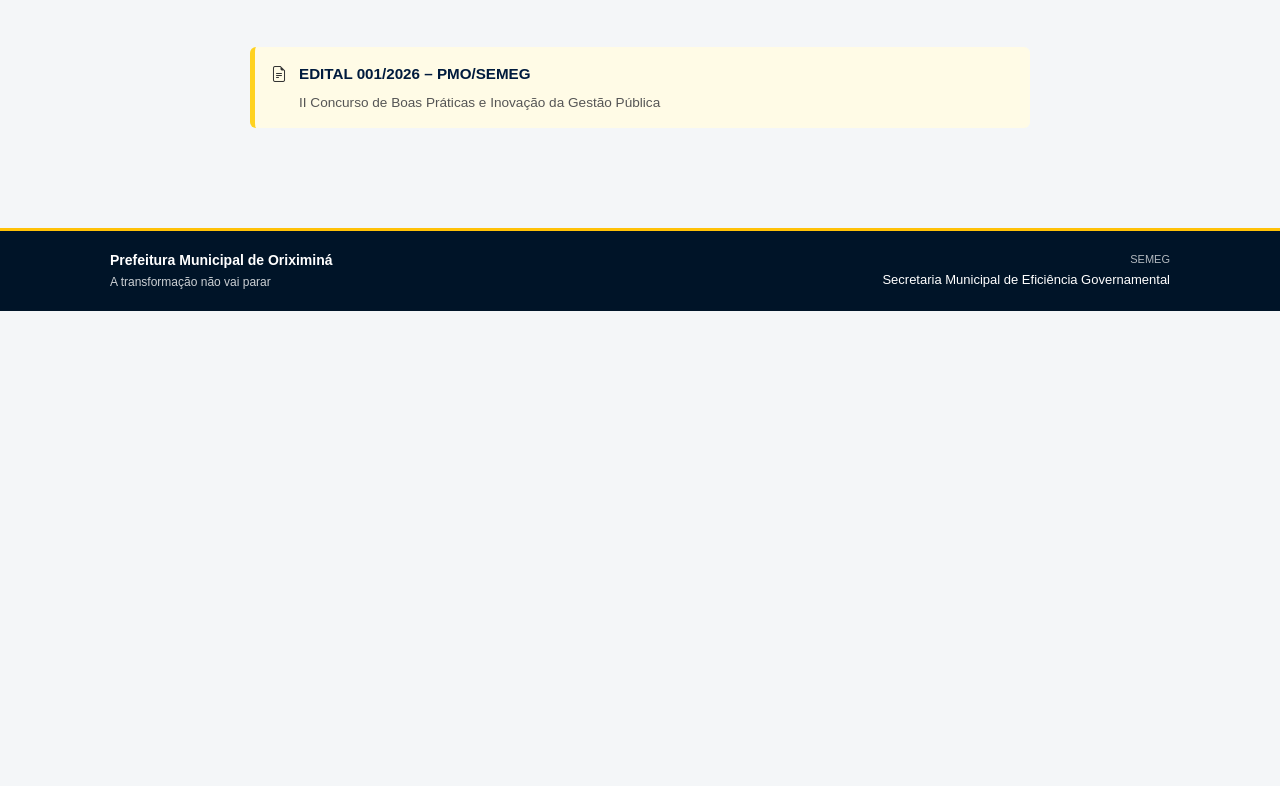
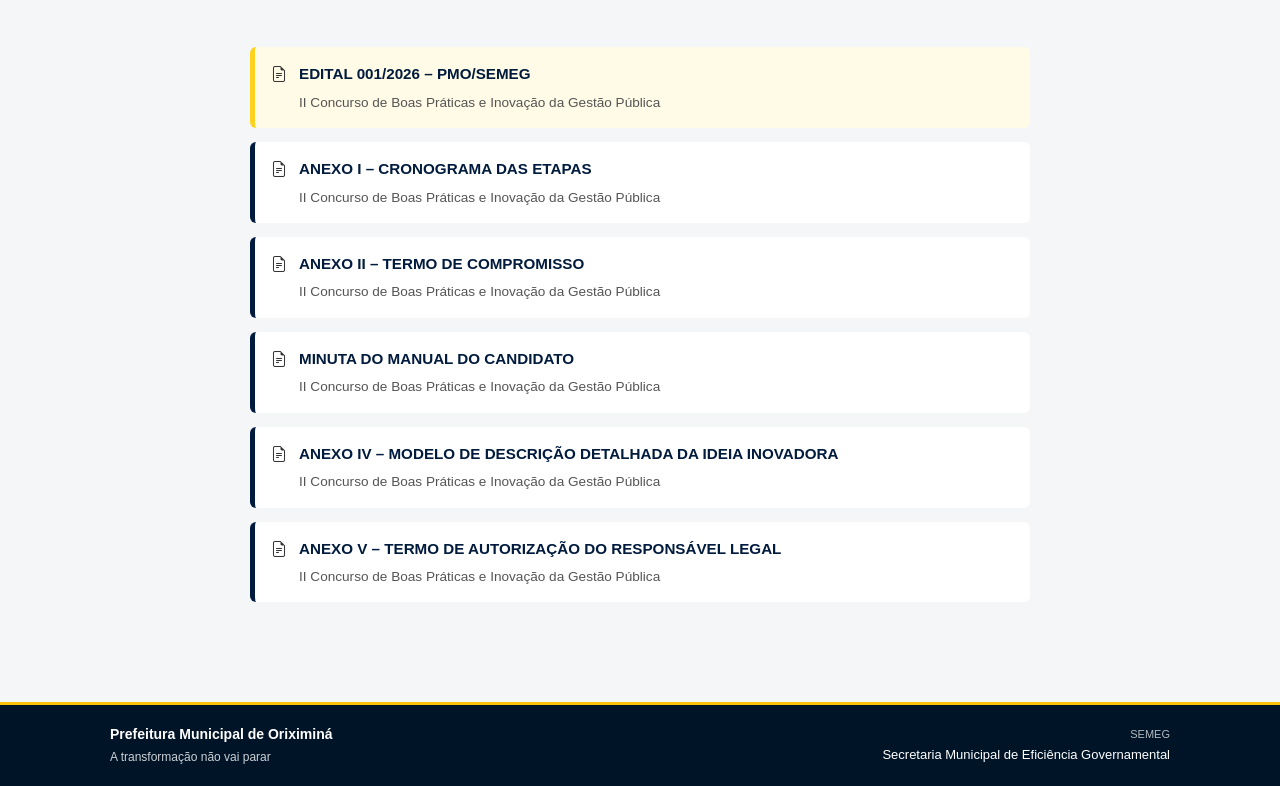
Before and after one commit to HectorCardoso53/boas-praticas-2025, a website: page boas praticas 2026/regulamento-2026.html in a window 1280 px wide. Shown: the part 886-1672 px from the top of the page. Before the commit the page ends 1197 px from the top, so only its background shows below. Drawn offline with nearby package versions, Linux system fonts and the light colour scheme.

Commit message:
feat: adiciona documentos ao regulamento 2026, banner e ajustes na home
- Adiciona ANEXO I ao V e Minuta do Manual do Candidato ao regulamento-2026
- Corrige banner de projetos-2026 para usar classe banner-2026
- Adiciona BANNER_2.png para edição 2026
- Remove botão Ver Edital da home; adiciona link para regulamento
- Botão CTA home agora aponta para regulamento-2026

Co-Authored-By: Claude Sonnet 4.6 <noreply@anthropic.com>

```diff
--- a/boas praticas 2026/regulamento-2026.html
+++ b/boas praticas 2026/regulamento-2026.html
@@ -76,6 +76,51 @@
         </div>
       </a>
 
+      <a href="https://acessoinformacao.org.br/licitacoes/arquivos/download/019ead52-1a64-7f8b-be83-575c189acf41-ccTfxwP0YADrtyKx.pdf"
+        class="doc-item" target="_blank">
+        <i class="bi bi-file-earmark-text"></i>
+        <div>
+          <strong>ANEXO I – CRONOGRAMA DAS ETAPAS</strong>
+          <span>II Concurso de Boas Práticas e Inovação da Gestão Pública</span>
+        </div>
+      </a>
+
+      <a href="https://acessoinformacao.org.br/licitacoes/arquivos/download/019ead52-3987-7521-92d6-fc9b6e863506-DQSxKmu3cWCzhFGJ.pdf"
+        class="doc-item" target="_blank">
+        <i class="bi bi-file-earmark-text"></i>
+        <div>
+          <strong>ANEXO II – TERMO DE COMPROMISSO</strong>
+          <span>II Concurso de Boas Práticas e Inovação da Gestão Pública</span>
+        </div>
+      </a>
+
+      <a href="https://acessoinformacao.org.br/licitacoes/arquivos/download/019ead52-6d27-7a0c-8f14-33e95a897f46-776YvUCj5HwFEk0E.pdf"
+        class="doc-item" target="_blank">
+        <i class="bi bi-file-earmark-text"></i>
+        <div>
+          <strong>MINUTA DO MANUAL DO CANDIDATO</strong>
+          <span>II Concurso de Boas Práticas e Inovação da Gestão Pública</span>
+        </div>
+      </a>
+
+      <a href="https://acessoinformacao.org.br/licitacoes/arquivos/download/019ead52-9cff-7cf1-b77d-e68d3bbff293-NxVVI6WLl8m3vp7x.pdf"
+        class="doc-item" target="_blank">
+        <i class="bi bi-file-earmark-text"></i>
+        <div>
+          <strong>ANEXO IV – MODELO DE DESCRIÇÃO DETALHADA DA IDEIA INOVADORA</strong>
+          <span>II Concurso de Boas Práticas e Inovação da Gestão Pública</span>
+        </div>
+      </a>
+
+      <a href="https://acessoinformacao.org.br/licitacoes/arquivos/download/019ead52-c665-7349-9c00-09f325d907a8-RQ94adObim3gy2fu.pdf"
+        class="doc-item" target="_blank">
+        <i class="bi bi-file-earmark-text"></i>
+        <div>
+          <strong>ANEXO V – TERMO DE AUTORIZAÇÃO DO RESPONSÁVEL LEGAL</strong>
+          <span>II Concurso de Boas Práticas e Inovação da Gestão Pública</span>
+        </div>
+      </a>
+
     </section>
 
   </main>
--- a/css/layout/banner.css
+++ b/css/layout/banner.css
@@ -19,7 +19,7 @@
 }
 
 .banner-2026 {
-  background-image: url('/src/img/BANNER-2026.png');
+  background-image: url('/src/img/BANNER_2.png');
   background-repeat: no-repeat;
   background-position: center;
   background-size: contain;
```
Also changed, not shown: boas praticas 2026/projetos-2026.html (+2 -2 lines), index.html (+2 -3 lines), 1 other file.
